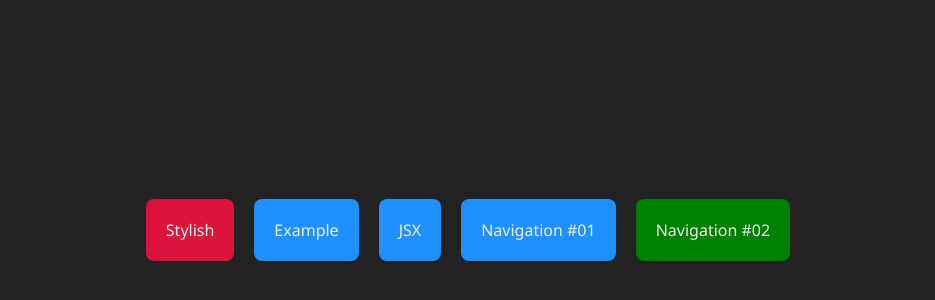
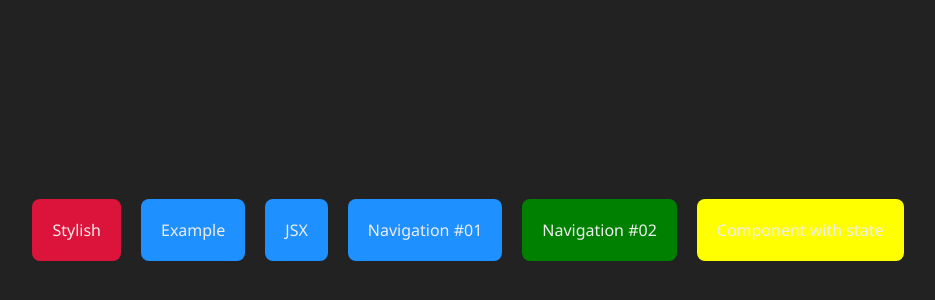
Before and after one commit to NetoJL/NextJS-Fundamentals, a Next.js app: page / in a window 1280 px wide. Shown: the part 170-470 px from the top of the page, without its empty margins (172-1107 px from the left). Built offline with nearby package versions, Linux system fonts and the light colour scheme.

Commit message:
index.jsx updated (state route)

```diff
--- a/src/pages/index.jsx
+++ b/src/pages/index.jsx
@@ -2,18 +2,28 @@ import Navigator from "@/components/Navigator";
 
 export default function Home() {
 	return (
-		<div style={{
-			display: 'flex',
-			justifyContent: 'center',
-			alignItems: 'center',
-			height: '100vh',
-			flexWrap: 'wrap'
-		}}>
-			<Navigator text="Stylish" route="/stylish" color="crimson"/>
+		<div
+			style={{
+				display: "flex",
+				justifyContent: "center",
+				alignItems: "center",
+				height: "100vh",
+				flexWrap: "wrap",
+			}}>
+			<Navigator text="Stylish" route="/stylish" color="crimson" />
 			<Navigator text="Example" route="/example" />
 			<Navigator text="JSX" route="/jsx" />
 			<Navigator text="Navigation #01" route="/navigation" />
-			<Navigator text="Navigation #02" route="/customer/pe-2/123" color='green' />
+			<Navigator
+				text="Navigation #02"
+				route="/customer/pe-2/123"
+				color="green"
+			/>
+			<Navigator
+				text="Component with state"
+				route="/state"
+				color="yellow"
+			/>
 		</div>
 	);
 }
```
